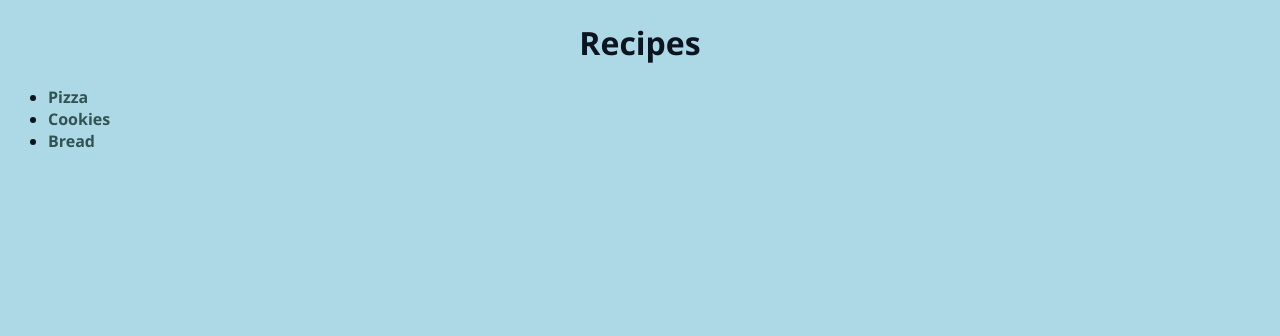
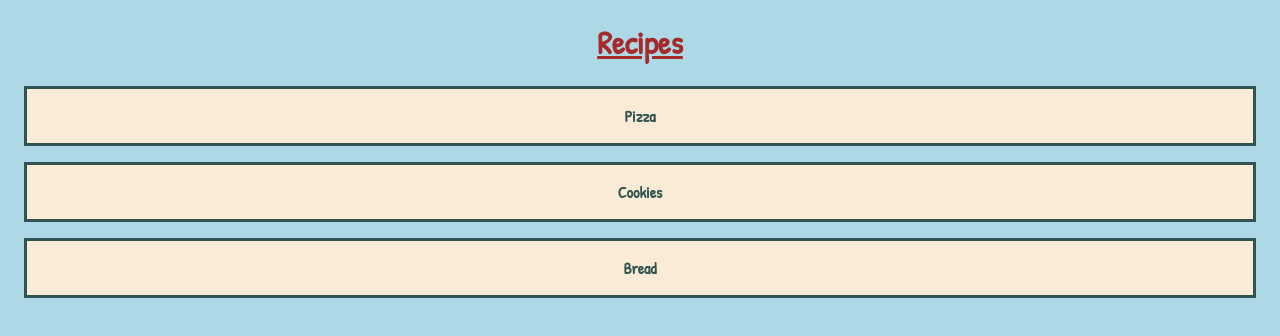
Before and after one commit to Leandecks/recipes, a plain HTML site: page index.html in a window 1280 px wide. Drawn offline with Linux system fonts and the light colour scheme.

Commit message:
Box Model applied

```diff
--- a/css/recipes.css
+++ b/css/recipes.css
@@ -1,7 +1,7 @@
 html,
 body {
   background-color: lightblue;
-  font-family: 'Lucida Sans', 'Lucida Sans Regular', 'Lucida Grande', 'Lucida Sans Unicode', Geneva, Verdana, sans-serif;
+  font-family: 'Patrick Hand', cursive;
 }
 
 h1,h2,img {
@@ -17,6 +17,18 @@ h2 {
 }
 
 img {
-  height: 500px;
+  height: 200px;
   width: auto;
+  border: solid 0.5rem blueviolet;
 }
+
+.wrap {
+  text-align: center;
+}
+
+.container {
+  border: solid .25rem rgb(42, 110, 104);
+  background-color: antiquewhite;
+  padding: 1rem;
+  margin: 1rem;
+}
--- a/css/style.css
+++ b/css/style.css
@@ -1,5 +1,5 @@
 body {
-  font-family: 'Segoe UI', Tahoma, Geneva, Verdana, sans-serif;
+  font-family: 'Patrick Hand', cursive;
   font-weight: bold;
   color: rgb(11, 20, 31);
   background-color: lightblue;
@@ -7,6 +7,8 @@ body {
 
 h1 {
   text-align: center;
+  color: brown;
+  text-decoration: underline;
 }
 
 a {
@@ -19,3 +21,11 @@ a:hover {
   text-decoration: underline;
   color: rgb(0, 115, 255);
 }
+
+div {
+  border: solid rgb(49, 84, 82);
+  padding: 1rem;
+  text-align: center;
+  margin: 1rem;
+  background-color: antiquewhite;
+}
--- a/index.html
+++ b/index.html
@@ -6,22 +6,23 @@
     <meta name="viewport" content="width=device-width, initial-scale=1.0">
     <title>Recipes</title>
     <link rel="stylesheet" href="./css/style.css">
+    <link rel="preconnect" href="https://fonts.googleapis.com">
+    <link rel="preconnect" href="https://fonts.gstatic.com" crossorigin>
+    <link href="https://fonts.googleapis.com/css2?family=Comic+Neue:wght@700&family=JetBrains+Mono&family=Patrick+Hand&display=swap" rel="stylesheet">
 </head>
 <body>
 
     <h1>Recipes</h1>
 
-    <ul>
-        <li>
-            <a href="./recipes/pizza.html">Pizza</a>
-        </li>
-        <li>
-            <a href="./recipes/cookies.html">Cookies</a>
-        </li>
-        <li>
-            <a href="./recipes/bread.html">Bread</a>
-        </li>
-    </ul>
+    <div>
+        <a href="./recipes/pizza.html">Pizza</a>
+    </div>
+    <div>
+        <a href="./recipes/cookies.html">Cookies</a>
+    </div>
+    <div>
+        <a href="./recipes/bread.html">Bread</a>
+    </div>
 
 </body>
 </html>
```
Also changed, not shown: recipes/bread.html (+11 -4 lines), recipes/cookies.html (+11 -4 lines), recipes/pizza.html (+10 -6 lines).
